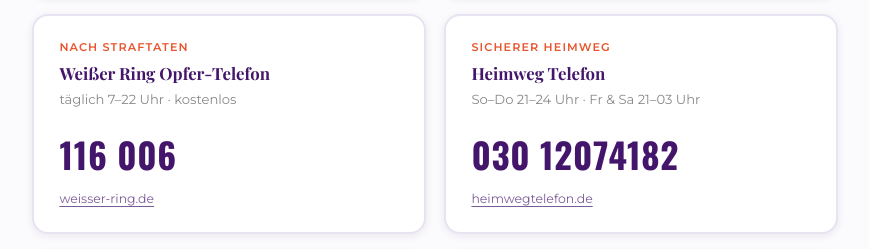
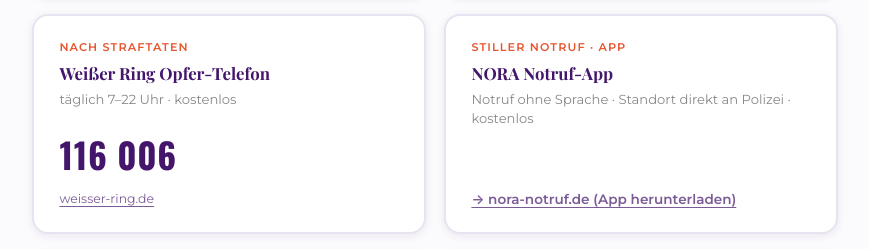
Before and after one commit to feierSunJess/FemStade, a plain HTML site: page hilfe/index.html in a window 1280 px wide. Shown: the part 1571-1820 px from the top of the page, without its empty margins (205-1074 px from the left). Drawn offline with nearby package versions, Linux system fonts and the light colour scheme.

Commit message:
Hilfe: Heimweg Telefon entfernt
Co-Authored-By: Claude Sonnet 4.6 <noreply@anthropic.com>

```diff
--- a/hilfe/index.html
+++ b/hilfe/index.html
@@ -341,13 +341,6 @@
         <a class="card__link" href="https://www.weisser-ring.de" target="_blank" rel="noopener">weisser-ring.de</a>
       </div>
 
-      <div class="card" data-category="unterwegs">
-        <span class="card__label">Sicherer Heimweg</span>
-        <span class="card__name">Heimweg Telefon</span>
-        <span class="card__hours">So–Do 21–24 Uhr · Fr &amp; Sa 21–03 Uhr</span>
-        <a class="card__number" href="tel:03012074182">030 12074182</a>
-        <a class="card__link" href="https://www.heimwegtelefon.de" target="_blank" rel="noopener">heimwegtelefon.de</a>
-      </div>
 
       <div class="card" data-category="notruf unterwegs chat">
         <span class="card__label">Stiller Notruf · App</span>
```
